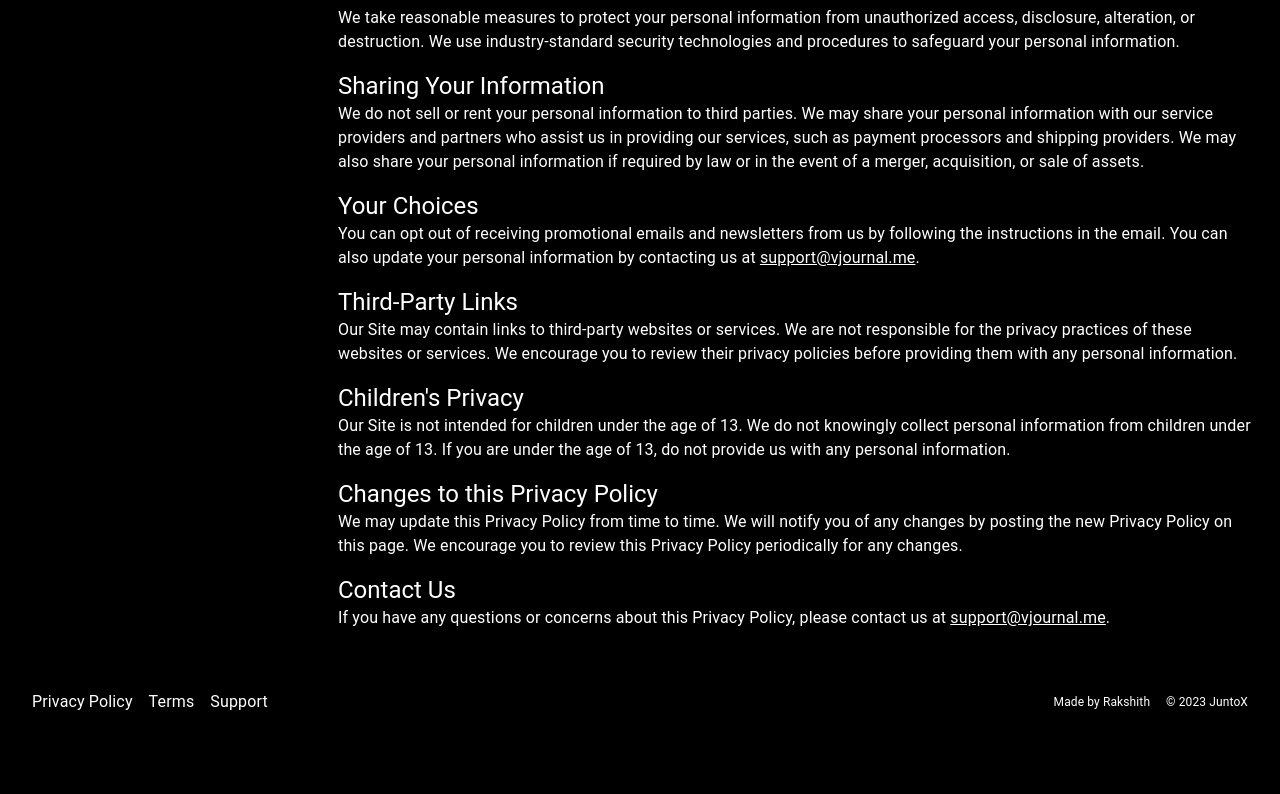
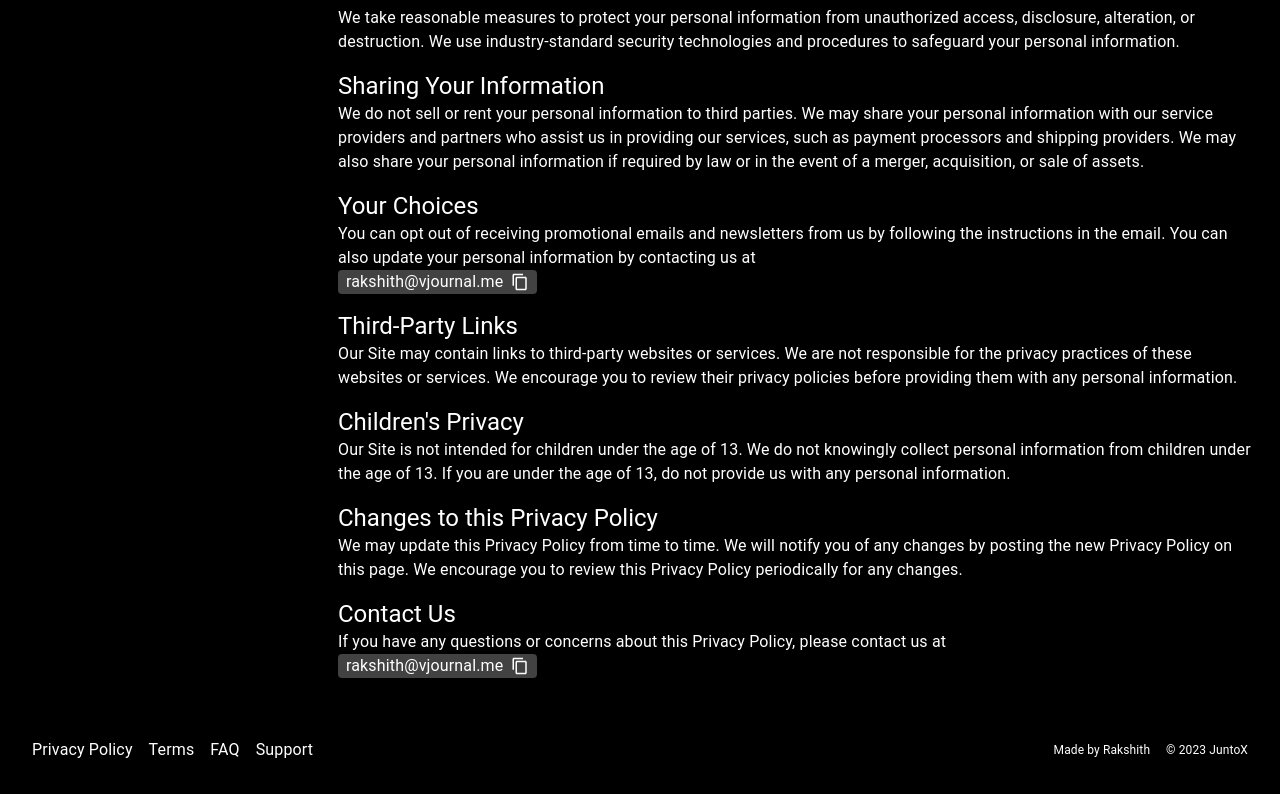
Before and after one commit to rakshithxaloori/vjournal, a Next.js app: page /privacy-policy in a window 1280 px wide. Shown: the part 694-1488 px from the top of the page. Before the commit the page ends 1440 px from the top, so only its background shows below. Built offline with nearby package versions, Linux system fonts and the light colour scheme; no server answers.

Commit message:
add faq page

```diff
--- a/components/layout/footer.js
+++ b/components/layout/footer.js
@@ -40,6 +40,16 @@ const Footer = () => {
         </Typography>
       </Link>
       <Link
+        href="/faq"
+        style={linkStyle}
+        rel="noopener noreferrer"
+        target="_blank"
+      >
+        <Typography component="span" color="primary">
+          FAQ
+        </Typography>
+      </Link>
+      <Link
         href="/support"
         style={linkStyle}
         rel="noopener noreferrer"
--- /dev/null
+++ b/components/supportClipboard.js
@@ -0,0 +1,47 @@
+import { useState } from "react";
+
+import Box from "@mui/material/Box";
+import Typography from "@mui/material/Typography";
+
+import ContentCopyIcon from "@mui/icons-material/ContentCopy";
+
+import FlashMessage from "@/components/flashMessage";
+
+const EMAIL_ADDRESS = "rakshith@vjournal.me";
+
+const SupportClipboard = ({ children }) => {
+  const [message, setMessage] = useState("");
+
+  const copyToClipboard = () => {
+    navigator.clipboard.writeText(EMAIL_ADDRESS);
+    setMessage("Copied to clipboard!");
+  };
+
+  return (
+    <Box sx={{ gap: 1 }}>
+      {children}
+      <Box
+        sx={{
+          display: "flex",
+          flexDirection: "row",
+          alignItems: "center",
+          gap: 1,
+          borderRadius: 1,
+          cursor: "pointer",
+          backgroundColor: "background.paper",
+          width: "fit-content",
+          px: 1,
+        }}
+        onClick={copyToClipboard}
+      >
+        <Typography variant="body1" color="primary">
+          {EMAIL_ADDRESS}
+        </Typography>
+        <ContentCopyIcon color="primary" sx={{ fontSize: 18 }} />
+        <FlashMessage message={message} setMessage={setMessage} />
+      </Box>
+    </Box>
+  );
+};
+
+export default SupportClipboard;
--- a/pages/privacy-policy.js
+++ b/pages/privacy-policy.js
@@ -4,6 +4,8 @@ import Link from "next/link";
 import Box from "@mui/material/Box";
 import Grid from "@mui/material/Grid";
 import Typography from "@mui/material/Typography";
+
+import SupportClipboard from "@/components/supportClipboard";
 
 const PrivacyPolicy = () => {
   return (
@@ -120,12 +122,13 @@ const PrivacyPolicy = () => {
             <Typography variant="h5" color="primary">
               Your Choices
             </Typography>
+            <SupportClipboard>
               <Typography variant="body1" color="primary">
                 You can opt out of receiving promotional emails and newsletters
                 from us by following the instructions in the email. You can also
-              update your personal information by contacting us at <EmailLink />
-              .
+                update your personal information by contacting us at
               </Typography>
+            </SupportClipboard>
           </Box>
 
           <Box sx={{ mb: 2 }}>
@@ -171,10 +174,12 @@ const PrivacyPolicy = () => {
               {" "}
               Contact Us
             </Typography>
+            <SupportClipboard>
               <Typography variant="body1" color="primary">
                 If you have any questions or concerns about this Privacy Policy,
-              please contact us at <EmailLink />.
+                please contact us at
               </Typography>
+            </SupportClipboard>
           </Box>
 
           {/* <Typography variant="h5" color="primary"></Typography>
@@ -186,14 +191,3 @@ const PrivacyPolicy = () => {
 };
 
 export default PrivacyPolicy;
-
-const EmailLink = () => (
-  <Link
-    href="mailto:support@vjournal.me"
-    rel="noopener noreferrer"
-    target="_blank"
-    style={{ color: "#fff" }}
-  >
-    support@vjournal.me
-  </Link>
-);
--- a/utils/theme.js
+++ b/utils/theme.js
@@ -9,6 +9,10 @@ const theme = createTheme({
       primary: "#fff",
       secondary: "#bdbdbd",
     },
+    background: {
+      default: "#000",
+      paper: "#424242",
+    },
   },
 });
 
```
Also changed, not shown: pages/faq.js (added, +75 -0 lines), pages/support.js (+8 -16 lines). Lines whose indentation alone changed are shown as unchanged.
